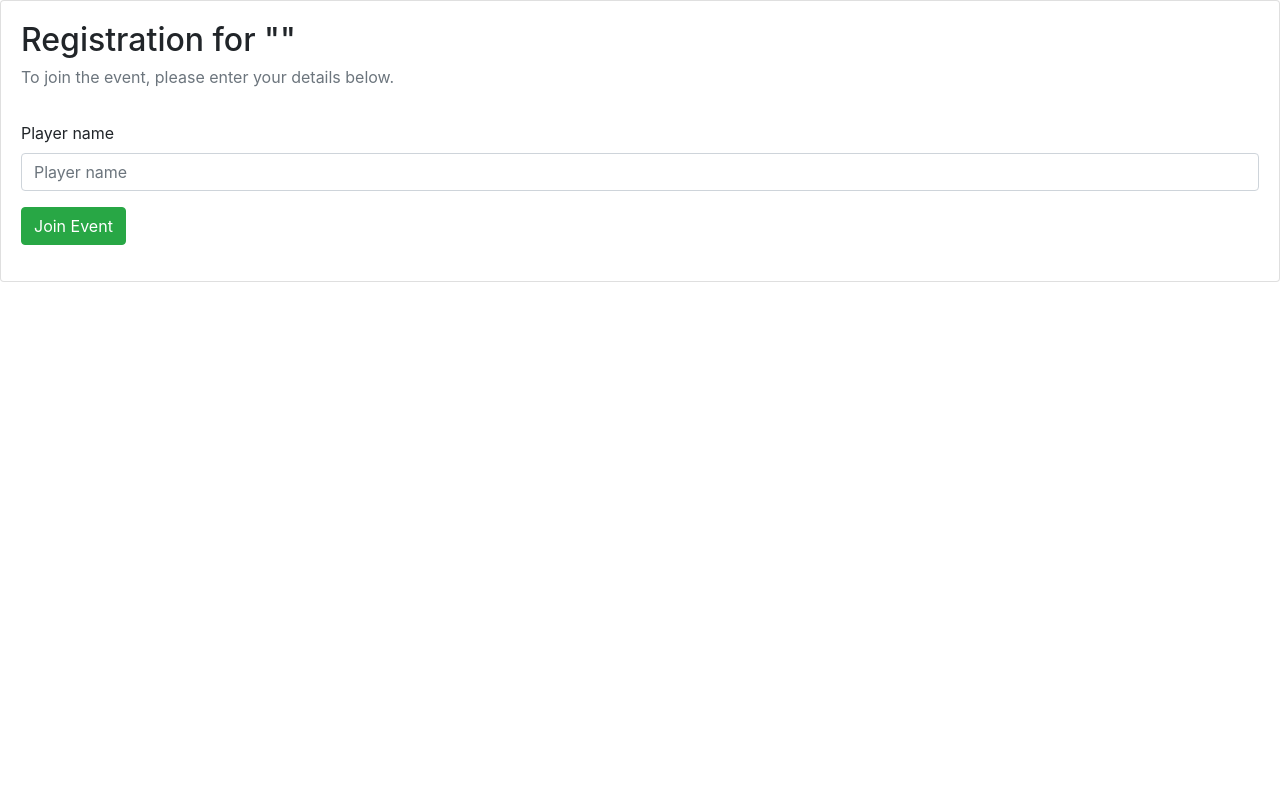
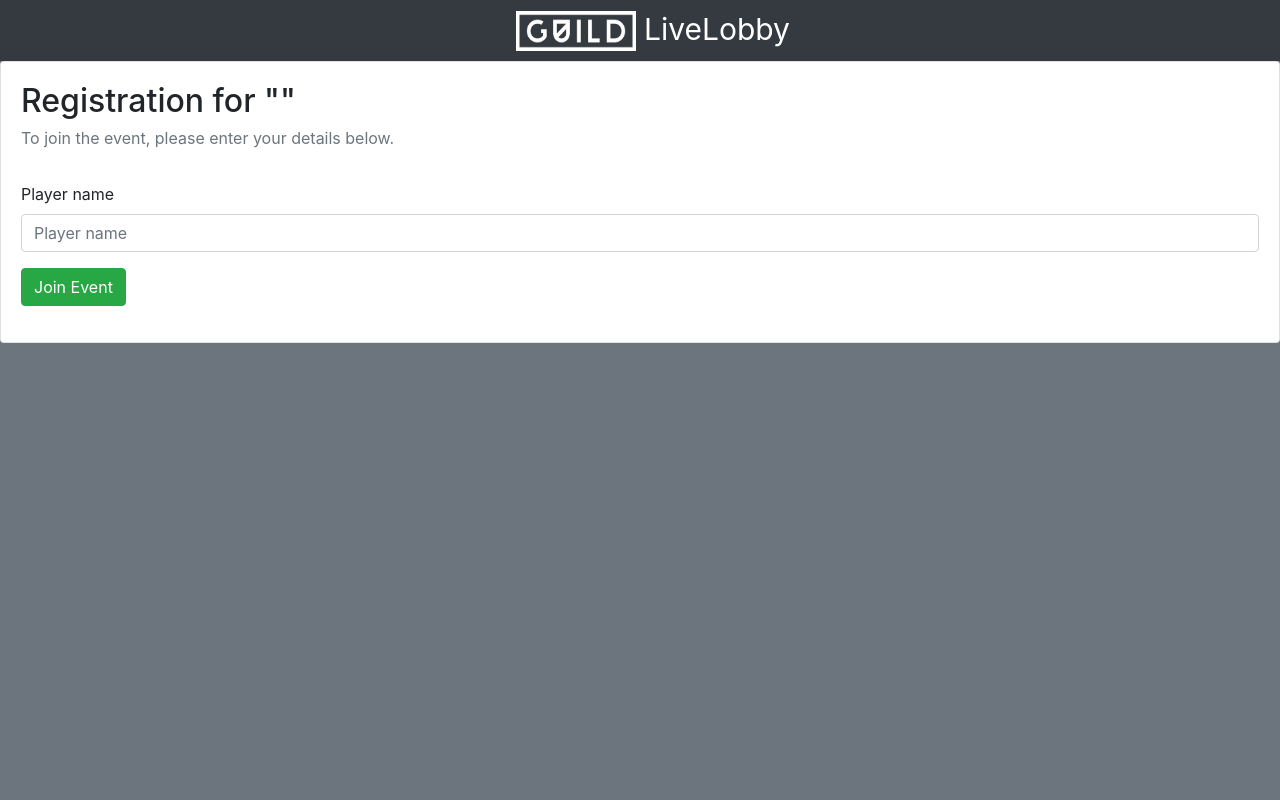
Before and after one commit to GuildHouseGames/livelobby, a Django app: template events/templates/events/join_event.html in a window 1280 px wide. Run offline with Django 3.2, Linux system fonts and the light colour scheme; the template is opened without the code that fills it: values that come from a table or form of the project are taken from there, others are empty; some libraries are stand-ins or nearby versions.

Commit message:
Header moved to template with additional optional extension block

```diff
--- a/templates/base.html
+++ b/templates/base.html
@@ -4,7 +4,48 @@
             <link rel="stylesheet" href="{% static 'bootstrap/css/bootstrap.min.css' %}">
             <title>{% block title %}{% endblock %}</title>
     </head>
-    <body>
+    <body class="{% block body_class %}bg-secondary{% endblock %}">
+
+        <!--
+            Header Card
+
+            Content in the header has sticky_top enabled, so it will remain
+            at the top of the screen as you scroll down the page.
+        -->
+        <header class="container-fluid text-white bg-dark border-0 rounded-0 h-18 mh-18 px-1 sticky-top">
+
+            <!-- Guild LiveLobby Banner -->
+            <div class="row no-gutters justify-content-center">
+                <div class="col-1 mr-1 align-self-center">
+                    <a href="http://guild.house">
+                        <img class="float-right" style="height: 40px; width: 120px;" src="{% static 'events/guild_white.png' %}" alt="Guild Logo">
+                    </a>
+                </div>
+                <div class="col-1 ml-1">
+                    <p class="text-left" style="font-size: 30px; transform: translateY(15%)">LiveLobby</p>
+                </div>
+            </div>
+
+            <!--
+                Header Extension (optional)
+
+                Add any header extensions in this block
+                e.g. subtitles, extra navigation etc.
+
+                Empty div tags are automatically hidden,
+                so this will be completely hidden if not implemented.
+
+                Use header_extension_contained to use the provided div tag
+                or header_extension to freely extend.
+            -->
+            {% block header_extension %}
+                <div class="row no-gutters justify-content-center">
+                    {% block header_extension_contained %}
+                    {% endblock %}
+                </div>
+            {% endblock %}
+        </header>
+
         {% block content %}
         {% endblock %}
     </body>
```
Also changed, not shown: events/templates/events/event_list.html (+7 -22 lines).
